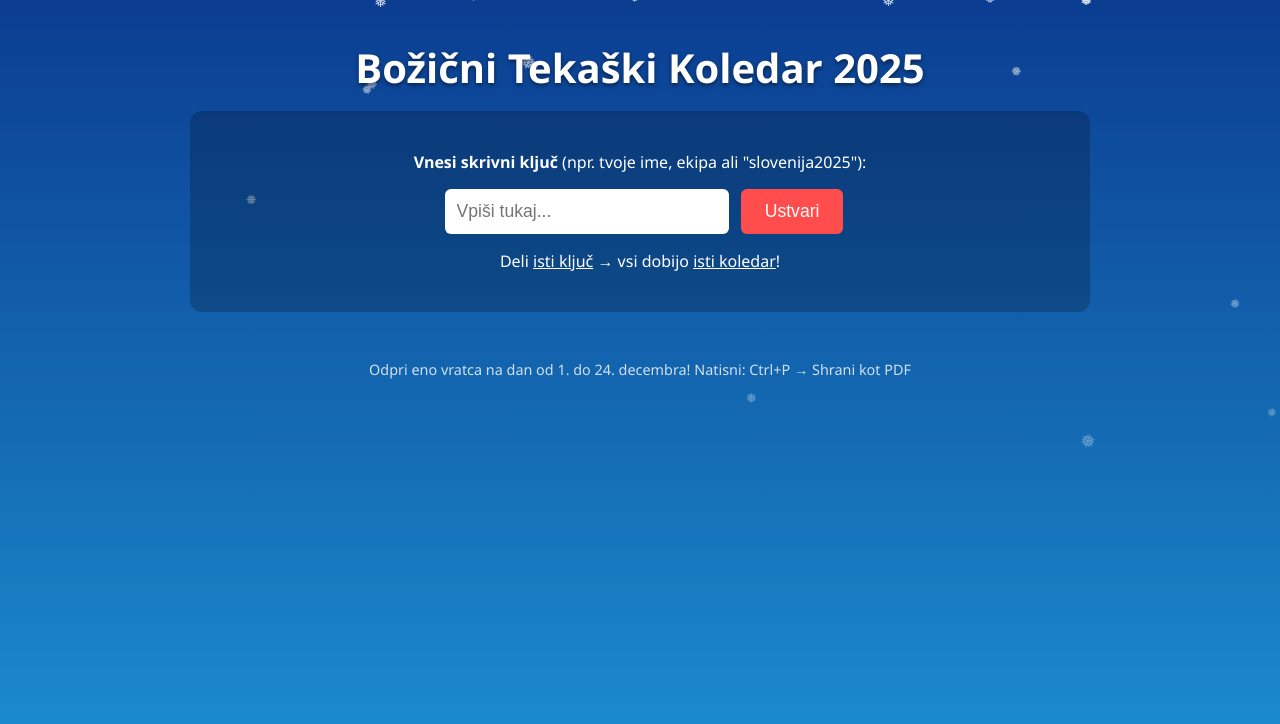
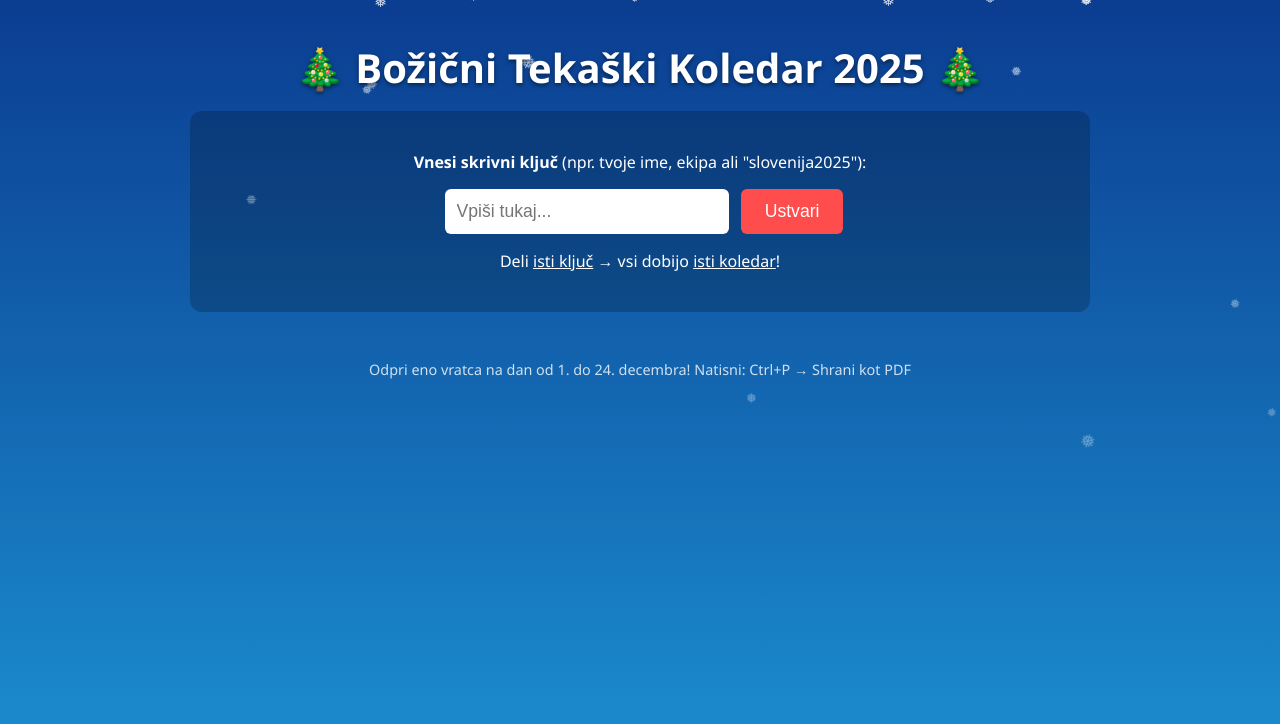
Before and after one commit to DomenMag/running-advent-calendar-2025, a plain HTML site: page index.html in a window 1280 px wide. Drawn offline with Linux system fonts and the light colour scheme.

Commit message:
Update index.html

```diff
--- a/index.html
+++ b/index.html
@@ -188,7 +188,7 @@
 <body>
 
   <div class="container">
-    <h1>Božični Tekaški Koledar 2025</h1>
+    <h1>🎄 Božični Tekaški Koledar 2025 🎄</h1>
 
     <div class="setup" id="setup">
       <p><strong>Vnesi skrivni ključ</strong> (npr. tvoje ime, ekipa ali "slovenija2025"):</p>
```
